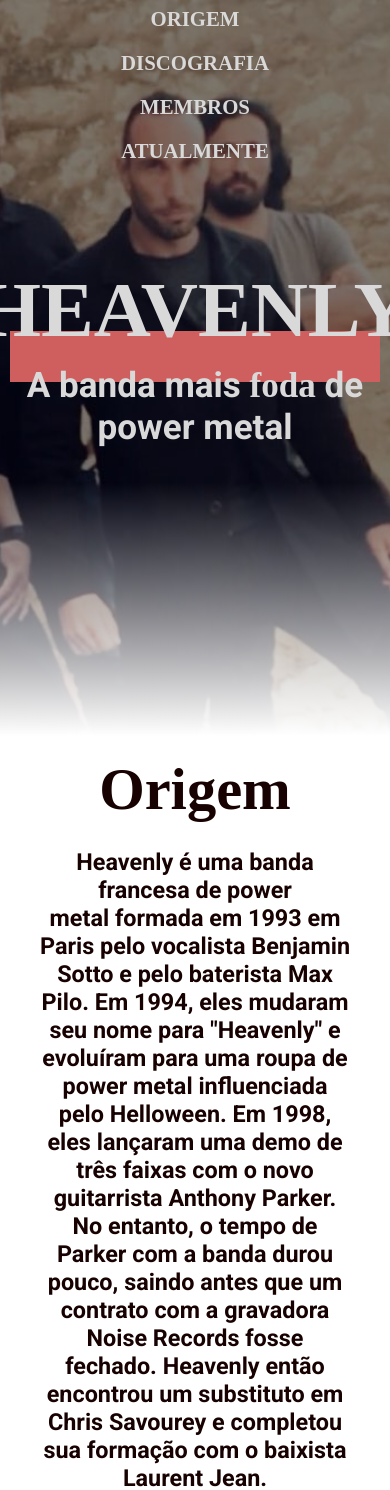
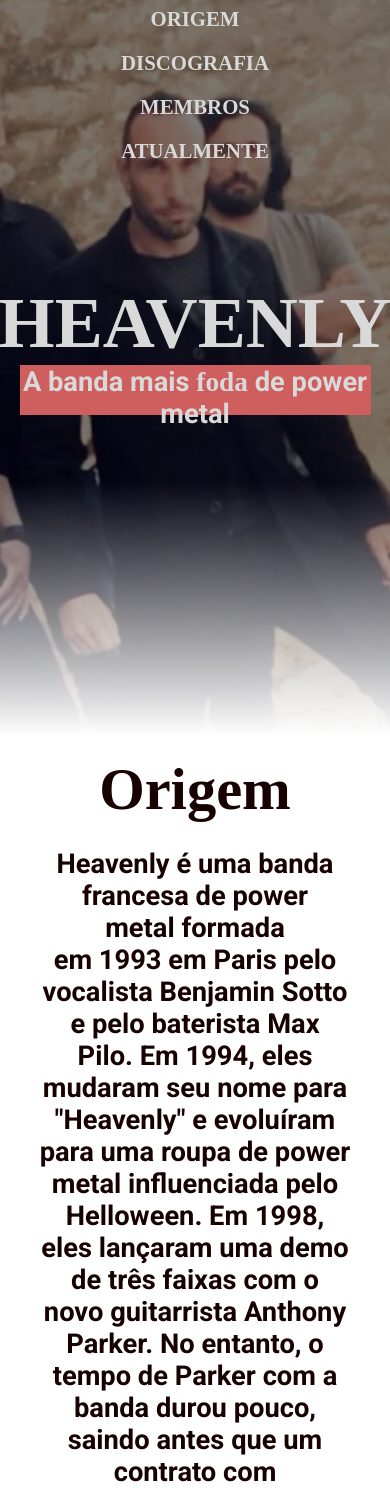
Before and after one commit to otaviofigueredoalves/TributePage-B7Web, a plain HTML site: page index.html in a window 390 px wide. Shown: the part 108-1598 px from the top of the page. Drawn offline with Linux system fonts and the light colour scheme; a web font is replaced by a local one.

Commit message:
[BR-01]style(responsive-720px): redefinição de valores, adição de propriedades e seletores

```diff
--- a/responsive.css
+++ b/responsive.css
@@ -47,21 +47,21 @@
 
 }
 
-@media only screen and (max-width: 720px){
+@media only screen and (max-width: 836px){
     #banner-title {
         margin-top: 20%;
     }
     #banner-title h1 {
         margin-top: 50px;
-        font-size: 20.3vw;
+        font-size: 18.5vw;
     }
 
 
     #mark {
         position: absolute;
         height: 13vw;
-        width: calc(100% - 5%);
-        top: 52%;
+        width: calc(100% - 10%);
+        top: 56%;
     }
     .navbar-list {
         flex-direction: column;
@@ -69,14 +69,14 @@
     }
 
     #origem-text p{
-        font-size: 6vw;
+        font-size: 7vw;
     }
     #origem-title h2 {
         font-size: 15vw;
     }
     #banner-title p{
-        margin-top: 2%;
-        font-size: 9vw;
+        margin-top: 0.5%;
+        font-size: 7vw;
     }
     #discografia-title h2{
         font-size: 15vw
@@ -91,16 +91,17 @@
         text-align: center;
         font-size: 15vw;
     }
-    #updates-content h2{
+    #updates h2{
         text-align: center;
-        font-size: 15vw;
     }
     #updates-content p{
+        padding: 50px 0px;
         text-align: center;
     }
-
+    #updates-content {
+        padding: 50px 0px;
+    }
 }
-
 @media only screen and (max-height:480px) {
     #origem {
         margin-top: 5%;
```
